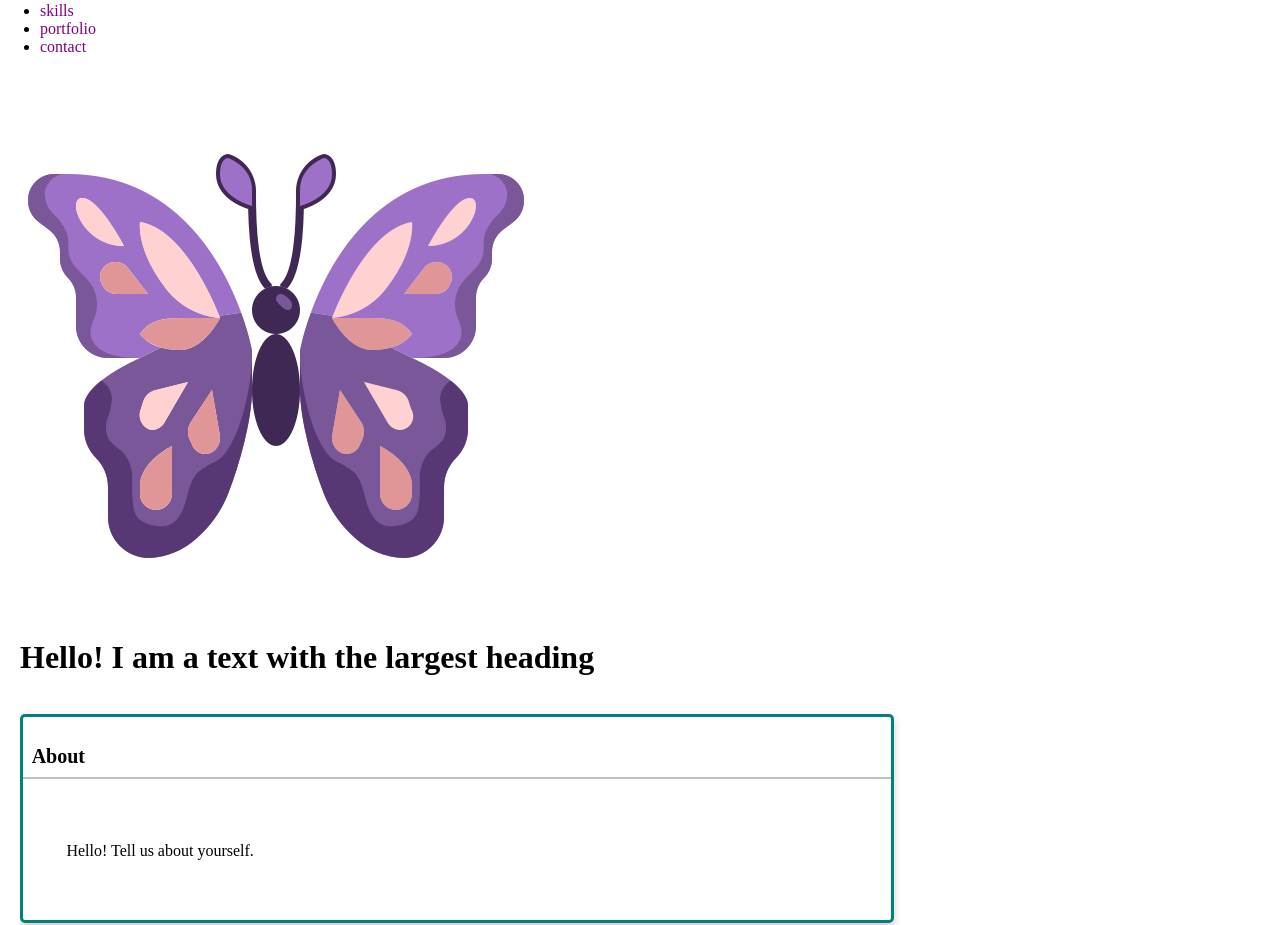
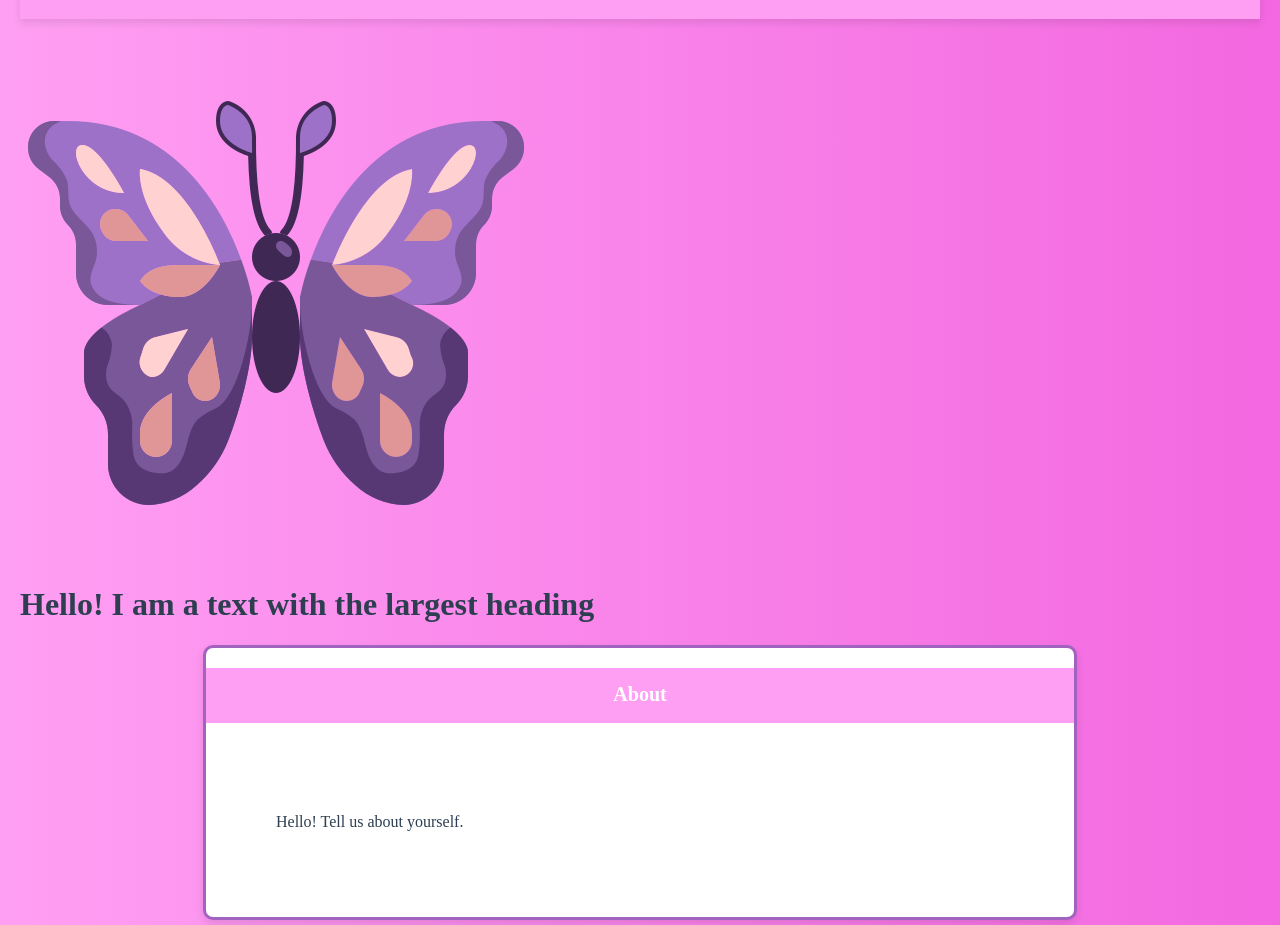
Before and after one commit to heartist98/WithCourses.json, a plain HTML site: page index.html in a window 1280 px wide. Shown: the part 114-1039 px from the top of the page. Drawn offline with Linux system fonts and the light colour scheme; no server answers.

Commit message:
Update style.css
gipulihan tanan kay maot

```diff
--- a/style.css
+++ b/style.css
@@ -1,72 +1,254 @@
 body {
-
-    font-family: "Times New Roman", Times, Serif;
+    font-family: "Times New Roman", Times, serif;
     margin: 20px;
     padding: 0;
-    color: black;
+    background: linear-gradient(to right, #ff9ff3, #f368e0); /* Pastel pink to purple gradient */
+    color: #2c3e50; /* Dark blue text for contrast */
+}
 
+header {
+    background-color: #ffccf9; /* Light pink background */
+    padding: 20px 0; /* Add padding for spacing */
+    text-align: center; /* Center content horizontally */
+    box-shadow: 0 4px 8px rgba(0, 0, 0, 0.1); /* Add a subtle shadow */
+}
+
+header h1 {
+    font-size: 36px; /* Bigger font size for "My Portfolio" */
+    font-weight: bold; /* Bold text */
+    color: #2c3e50; /* Dark blue text for contrast */
+    margin: 0; /* Remove default margin */
+}
+
+header nav ul {
+    list-style-type: none; /* Remove bullets */
+    padding: 0;
+    margin: 10px 0 0; /* Add spacing below the title */
+    display: flex;
+    justify-content: center; /* Center navigation links horizontally */
+}
+
+header nav ul li {
+    margin: 0 15px; /* Add spacing between navigation links */
+}
+
+header nav ul li a {
+    color: #2c3e50; /* Dark blue text for links */
+    text-decoration: none; /* Remove underline */
+    font-size: 18px; /* Slightly larger font size for links */
+    font-weight: 500; /* Medium font weight */
+}
+
+header nav ul li a:hover {
+    color: #f368e0; /* Light purple on hover */
+    text-decoration: underline; /* Underline on hover */
+}
+
+footer {
+    background-color: #f368e0; /* Light purple footer */
+    color: white; /* White text for contrast */
+    padding: 20px;
+    text-align: center;
 }
 
 header p {
-
     font-weight: bold;
-
+    font-size: 18px; /* Slightly larger font for emphasis */
 }
 
 header ul {
+    list-style-type: none; /* Remove bullets */
+    padding: 0;
+    display: flex;
+    justify-content: center; /* Center list items horizontally */
+}
 
-    list-style-type: disc;
-    padding-left: 20px;
-
+header ul li {
+    margin: 0 15px; /* Add spacing between list items */
 }
 
 header ul li a {
-
-      color: purple;
+    color: white; /* White links */
     text-decoration: none;
-
+    font-size: 20px; /* Regular font size for links */
 }
 
 header ul li a:hover {
+    text-decoration: underline; /* Underline on hover */
+}
 
-    text-decoration: underline;
-
+a {
+    color: #f368e0; /* Light purple for links */
 }
 
 .image-section {
-
     text-align: center;
     margin: 20px 0;
 }
 
 .image-section p {
-
     margin-top: 10px;
     font-style: italic;
-
+    color: #2c3e50; /* Dark blue text for contrast */
 }
 
-.page-content{
-    padding-top:30px;
+.image-section img {
+    display: block;
+    margin: 0 auto;
+}
+
+.page-content {
+    padding-top: 30px;
     overflow: hidden;
 }
+
 .card {
-    /* Add shadows to create the "card" effect */
-    border: 3px solid teal;
-    border-radius: 5px;
+    background-color: white; /* White background for cards */
+    border: 3px solid #ea9fff; /* Light pink border */
+    border-radius: 10px; /* Rounded corners */
     width: 70%;
-    margin-top:3%;
-    box-shadow: 0 4px 8px 0 rgba(0,0,0,0.2);
+    margin: 20px auto;
+    box-shadow: 0 4px 8px 0 rgba(0, 0, 0, 0.1); /* Soft shadow */
     transition: 0.3s;
 }
-    .card-header{
-    padding:1%;
+
+.card-header {
+    text-align: center;
+    padding: 15px;
+    font-size: 30px;
+    font-weight: 700;
+    border-bottom: 2px solid #ff9ff3; /* Light pink border */
+    background-color: #ab5ccf; /* Light pink background */
+    color: white; /* White text */
+}
+
+.card-body {
+    padding: 20px;
+    color: #2c3e50; /* Dark blue text */
+}
+
+body {
+    font-family: "Times New Roman", Times, serif;
+    margin: 20px;
+    padding: 0;
+    background: linear-gradient(to right, #ff9ff3, #f368e0); /* Pastel pink to purple gradient */
+    color: #2c3e50; /* Dark blue text for contrast */
+}
+
+header {
+    background-color: #ff9ff3; /* Light pink header */
+    color: white; /* White text for contrast */
+    padding: 20px;
+    text-align: center;
+}
+
+footer {
+    background-color: #f368e0; /* Light purple footer */
+    color: white; /* White text for contrast */
+    padding: 20px;
+    text-align: center;
+}
+
+header p {
+    font-weight: bold;
+    font-size: 18px; /* Slightly larger font for emphasis */
+}
+
+header ul {
+    list-style-type: none; /* Remove bullets */
+    padding: 0;
+    display: flex;
+    justify-content: center; /* Center list items horizontally */
+}
+
+header ul li {
+    margin: 0 15px; /* Add spacing between list items */
+}
+
+header ul li a {
+    color: white; /* White links */
+    text-decoration: none;
+    font-size: 16px; /* Regular font size for links */
+}
+
+header ul li a:hover {
+    text-decoration: underline; /* Underline on hover */
+}
+
+a {
+    color: #f368e0; /* Light purple for links */
+}
+
+.image-section {
+    text-align: center;
+    margin: 20px 0;
+}
+
+.image-section p {
+    margin-top: 10px;
+    font-style: italic;
+    color: #2c3e50; /* Dark blue text for contrast */
+}
+
+.image-section img {
+    display: block;
+    margin: 0 auto;
+}
+
+.page-content {
+    padding-top: 30px;
+    overflow: hidden;
+}
+
+.search-bar {
+    width: 80%; /* Adjust width as needed */
+    padding: 10px;
+    margin: 10px auto;
+    display: block;
+    border: 2px solid #ff9ff3; /* Light pink border */
+    border-radius: 5px; /* Rounded corners */
+    font-size: 16px;
+    color: #2c3e50; /* Dark blue text */
+    background-color: white; /* White background */
+    box-shadow: 0 2px 4px rgba(0, 0, 0, 0.1); /* Soft shadow */
+}
+
+.search-bar::placeholder {
+    color: #a263c0; /* Light purple placeholder text */
+}
+
+.search-bar:focus {
+    outline: none;
+    border-color: #f368e0; /* Light purple border on focus */
+    box-shadow: 0 0 8px rgba(243, 104, 224, 0.5); /* Glow effect on focus */
+}
+
+.card {
+    background-color: white; /* White background for cards */
+    border: 3px solid #a263c0;
+    border-radius: 10px; /* Rounded corners */
+    width: 70%;
+    margin: 20px auto;
+    box-shadow: 0 4px 8px 0 rgba(0, 0, 0, 0.1); /* Soft shadow */
+    transition: 0.3s;
+}
+
+.card-header {
+    text-align: center;
+    padding: 15px;
     font-size: 20px;
     font-weight: 700;
-    border-bottom: 2px solid rgb(192, 192, 192);
+    border-bottom: 2px solid #ff9ff3; /* Light pink border */
+    background-color: #ff9ff3; /* Light pink background */
+    color: white; /* White text */
 }
-    .card-body{padding:5%;}
-    /* On mouse-over, add a deeper shadow */
+
+.card-body {
+    padding: 70px;
+    color: #2c3e50; /* Dark blue text */
+}
+
 .card:hover {
-    box-shadow: 0 8px 16px 0 rgba(0,0,0,0.2);
+    background-color: #f8f8f8; /* Light gray background on hover */
+    box-shadow: 0 8px 16px 0 rgba(0, 0, 0, 0.8); /* Deeper shadow on hover */
 }
```
Lines whose indentation alone changed are shown as unchanged.
